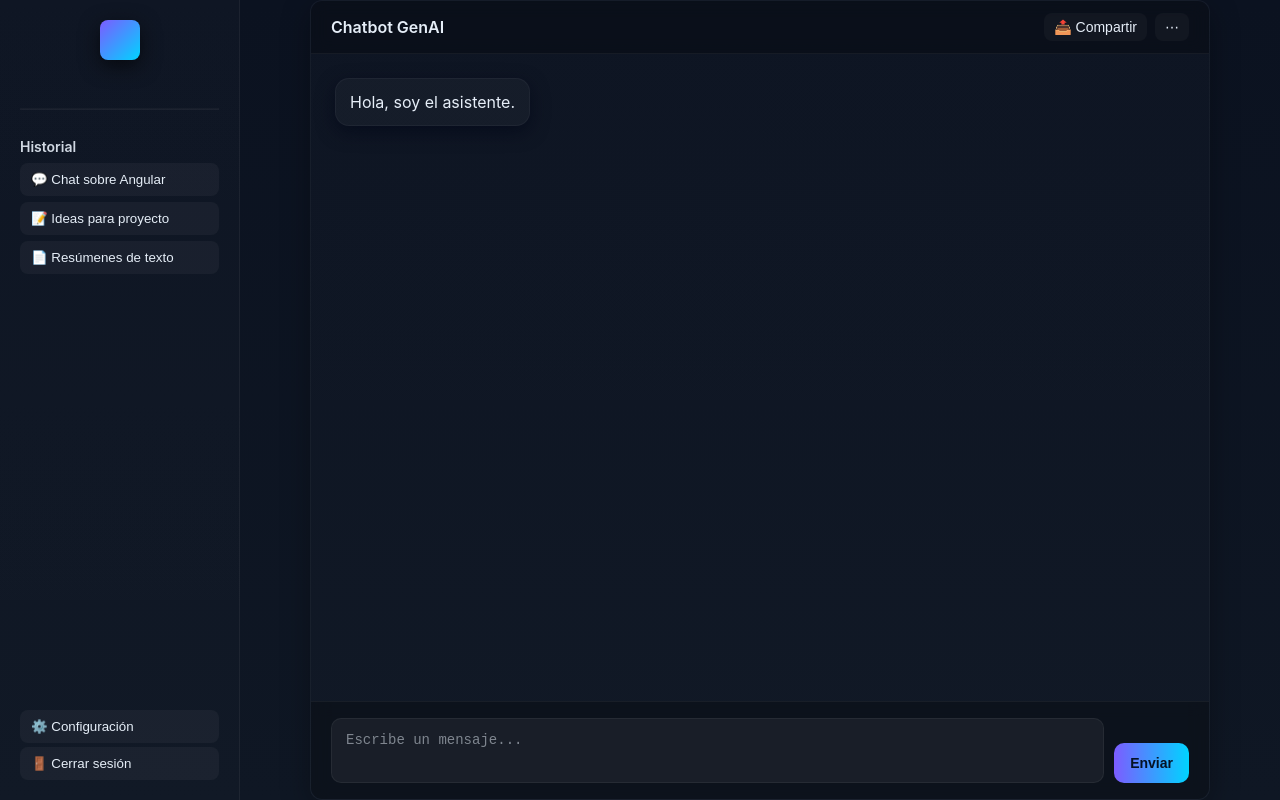
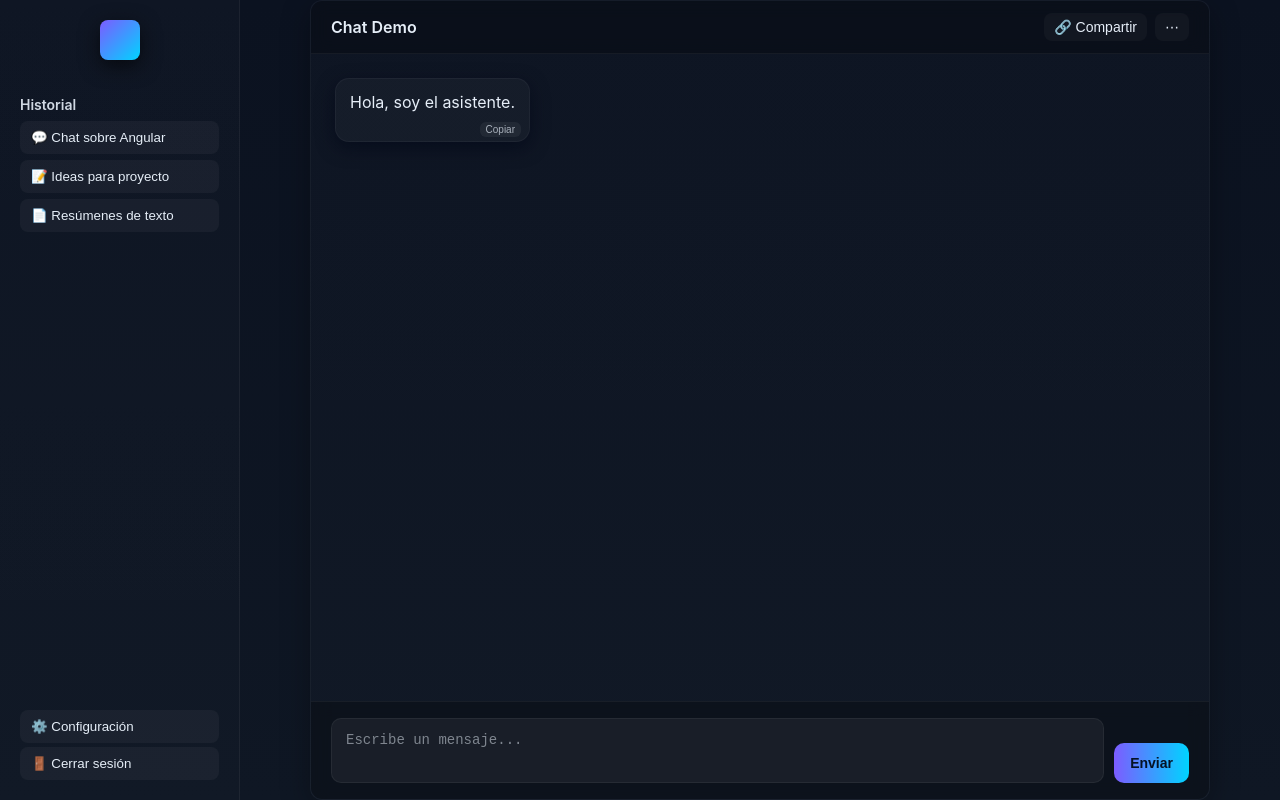
Before and after one commit to chemabravoh-ship-it/genai-poc, an Angular app: page / in a window 1280 px wide. Built offline with nearby package versions, Linux system fonts and the light colour scheme.

Commit message:
final layout

```diff
--- a/src/app/app.component.html
+++ b/src/app/app.component.html
@@ -1,11 +1,8 @@
 <!-- === SIDEBAR === -->
 <div class="sidebar">
-  <!-- BRAND: solo logo -->
   <div class="brand">
     <div class="logo"></div>
   </div>
-
-  <hr style="border-color: rgba(255, 255, 255, 0.05); margin: 12px 0" />
 
   <!-- HISTORIAL -->
   <div class="history">
@@ -27,19 +24,28 @@
 <!-- === MAIN CHAT === -->
 <div class="main-container">
   <main class="chat-wrap">
-    <!-- HEADER FIJO -->
+    <!-- HEADER -->
     <div class="chat-header">
-      <div class="title">Chatbot GenAI</div>
+      <div class="title">Chat Demo</div>
       <div class="actions">
-        <button class="share-btn">📤 Compartir</button>
+        <button class="share-btn">🔗 Compartir</button>
         <button class="menu-btn">⋯</button>
       </div>
     </div>
 
-    <!-- SECCIÓN MENSAJES -->
+    <!-- MENSAJES -->
     <section #messages class="messages">
       <div *ngFor="let msg of messagesList" class="msg" [ngClass]="msg.role">
         <div class="content">{{ msg.text }}</div>
+
+        <!-- Botón Copiar solo para mensajes de assistant -->
+        <button
+          *ngIf="msg.role === 'assistant'"
+          class="copy-btn"
+          title="Copiar"
+        >
+          Copiar
+        </button>
       </div>
     </section>
 
--- a/src/app/app.component.ts
+++ b/src/app/app.component.ts
@@ -1,11 +1,11 @@
-import { NgClass, NgFor } from '@angular/common';
+import { NgClass, NgFor, NgIf } from '@angular/common';
 import { Component, ElementRef, ViewChild } from '@angular/core';
 import { FormsModule } from '@angular/forms';
 
 @Component({
   selector: 'app-root',
   standalone: true,
-  imports: [NgClass, FormsModule, NgFor],
+  imports: [NgClass, FormsModule, NgFor, NgIf],
   templateUrl: './app.component.html',
   styleUrls: ['./app.component.scss'],
 })
--- a/src/styles.scss
+++ b/src/styles.scss
@@ -91,7 +91,7 @@ body {
   );
 }
 
-/* SETTINGS: igual estilo que history */
+/* SETTINGS: mismo estilo que history */
 .sidebar .settings {
   margin-top: auto;
   display: flex;
@@ -152,7 +152,7 @@ body {
   overflow: hidden;
 }
 
-/* === HEADER FIJO === */
+/* HEADER FIJO */
 .chat-header {
   display: flex;
   justify-content: space-between;
@@ -229,6 +229,7 @@ body {
   border-radius: 14px;
   line-height: 1.4;
   box-shadow: 0 6px 18px rgba(2, 6, 23, 0.6);
+  position: relative;
 }
 
 .msg.user {
@@ -241,6 +242,30 @@ body {
   align-self: flex-start;
   background: rgba(255, 255, 255, 0.03);
   border: 1px solid rgba(255, 255, 255, 0.04);
+  padding-bottom: 28px; /* espacio para botón copiar */
+
+  .copy-btn {
+    position: absolute;
+    bottom: 4px;
+    right: 8px;
+    font-size: 10px;
+    padding: 2px 6px;
+    border: none;
+    border-radius: 6px;
+    background: rgba(255, 255, 255, 0.08);
+    color: #e6eef8;
+    cursor: pointer;
+    opacity: 0.7;
+    display: flex;
+    align-items: center;
+    gap: 4px;
+    transition: all 0.2s ease;
+  }
+
+  .copy-btn:hover {
+    opacity: 1;
+    background: rgba(124, 92, 255, 0.2);
+  }
 }
 
 /* === COMPOSER === */
```
